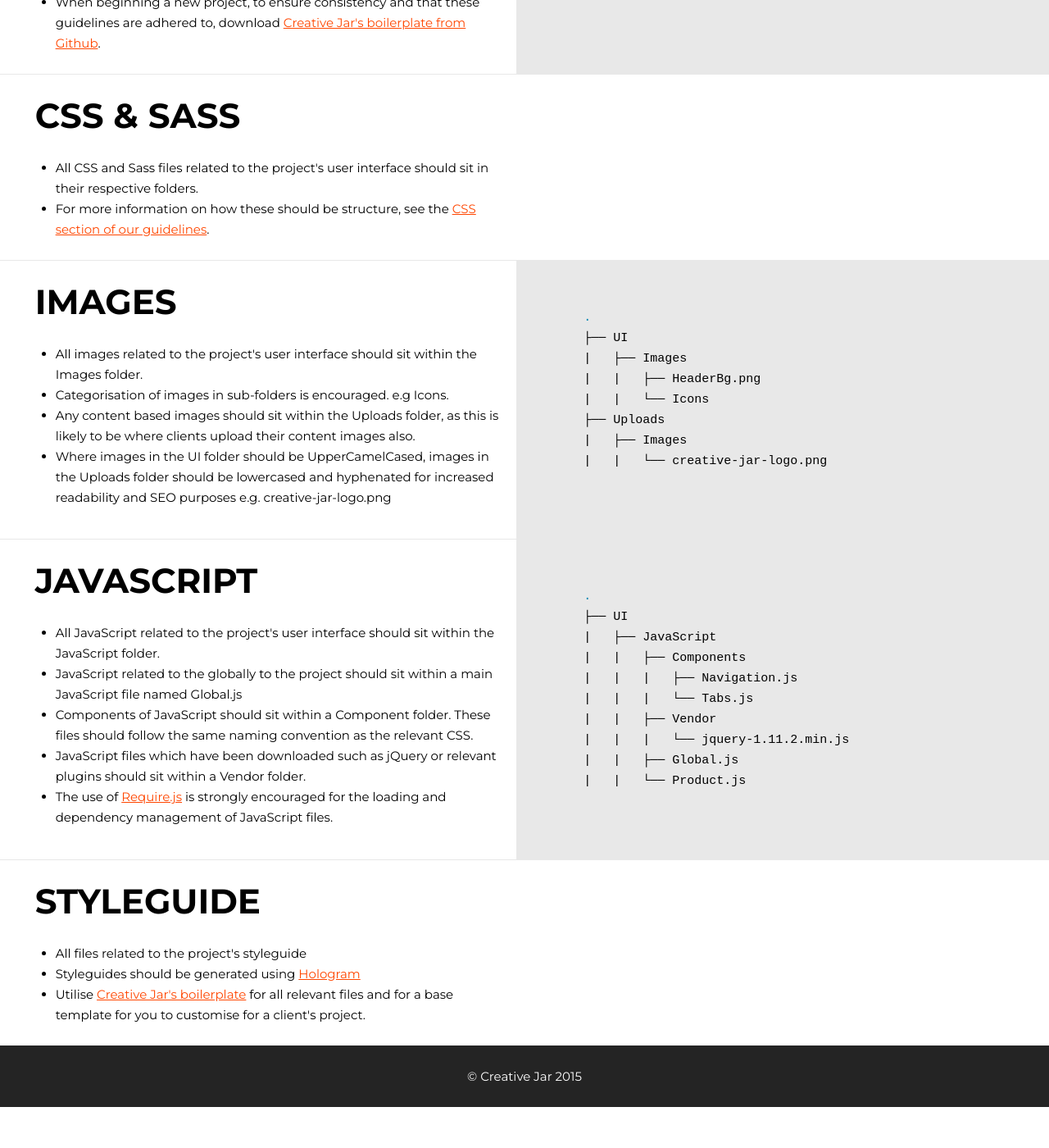
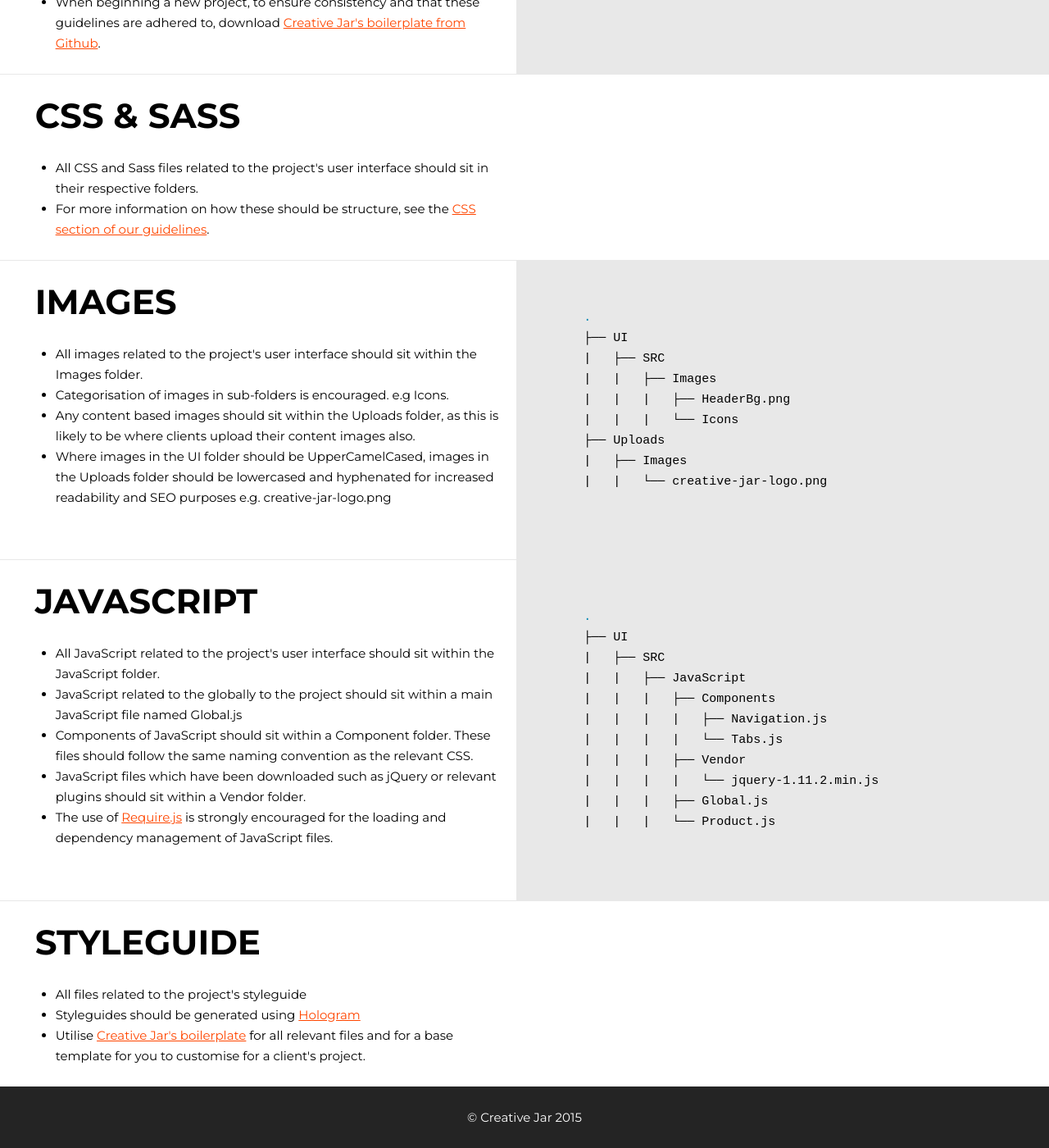
Before and after one commit to creativejar/guidelines, a Jekyll site: the page built from project-structure/index.html, in a window 1280 px wide and 1400 px high, scrolled down 860 px. Shown: the whole window at 82% size. Built offline with Jekyll 4.4.1, drawn with Linux system fonts in a browser that asks for light colours; before the commit the page ends 2210 px from its top, so only the background shows below that; some of the changed text lies outside the part shown.

```diff
--- a/css/index.html
+++ b/css/index.html
@@ -106,7 +106,6 @@ category: basics
 			<li>CSS declarations should follow the ‘semi-expanded’ format. Therefore, each selector and property within your CSS should be written on its own line.</li>
 			<li>When grouping selectors, keep individual selectors to a single line.</li>
 			<li>Include one space before the opening brace of declaration blocks for legibility.</li>
-			<li>A value should be indented from its property, lining up vertically with all other values in the CSS file.</li>
 			<li>Properties should be alphabetised within their CSS declaration. This reduces the chance of redefining properties in multi-author projects.</li>
 			<li>When declaring CSS3 properties, vendor prefixes should appear before the standardised properties, whilst remaining alphabetised.</li>
 	</div>
--- a/project-structure/index.html
+++ b/project-structure/index.html
@@ -31,11 +31,16 @@ weight: 1
 		{% highlight bash %}
 .
 ├── UI
-|   ├── CSS
-|   ├── Images
-|   ├── JavaScript
-|   ├── Sass
-|   └── Styleguide
+|   ├── Dist
+|   |   ├── CSS
+|   |   ├── Images
+|   |   ├── JavaScript
+|   |   └── Styleguide
+|   ├── SRC
+|   |   ├── CSS
+|   |   ├── Images
+|   |   ├── JavaScript
+|   |   ├── Sass
 ├── Uploads
 |   ├── Images
 |   └── PDF
@@ -65,9 +70,10 @@ weight: 1
 		{% highlight bash %}
 .
 ├── UI
-|   ├── Images
-|   |   ├── HeaderBg.png
-|   |   └── Icons
+|   ├── SRC
+|   |   ├── Images
+|   |   |   ├── HeaderBg.png
+|   |   |   └── Icons
 ├── Uploads
 |   ├── Images
 |   |   └── creative-jar-logo.png
@@ -89,14 +95,15 @@ weight: 1
 		{% highlight bash %}
 .
 ├── UI
-|   ├── JavaScript
-|   |   ├── Components
-|   |   |   ├── Navigation.js
-|   |   |   └── Tabs.js
-|   |   ├── Vendor
-|   |   |   └── jquery-1.11.2.min.js
-|   |   ├── Global.js
-|   |   └── Product.js
+|   ├── SRC
+|   |   ├── JavaScript
+|   |   |   ├── Components
+|   |   |   |   ├── Navigation.js
+|   |   |   |   └── Tabs.js
+|   |   |   ├── Vendor
+|   |   |   |   └── jquery-1.11.2.min.js
+|   |   |   ├── Global.js
+|   |   |   └── Product.js
 		{% endhighlight %}
 	</div>
 </div>
```
Also changed, not shown: html/index.html (+0 -37 lines), index.md (+9 -2 lines), 6 other files.
